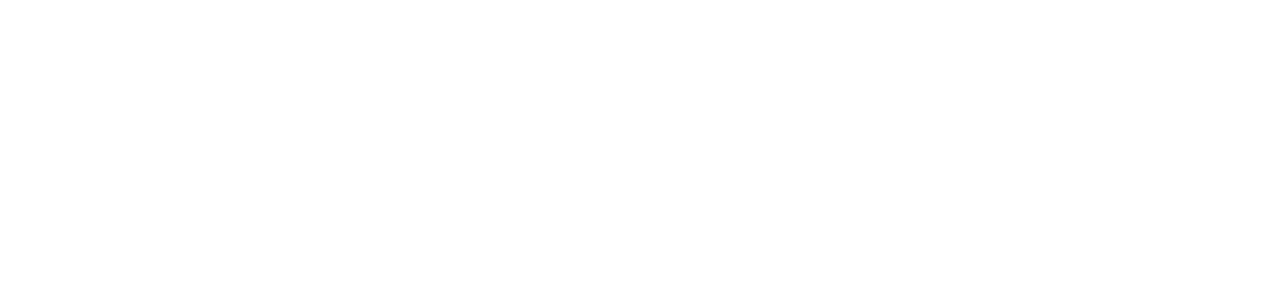
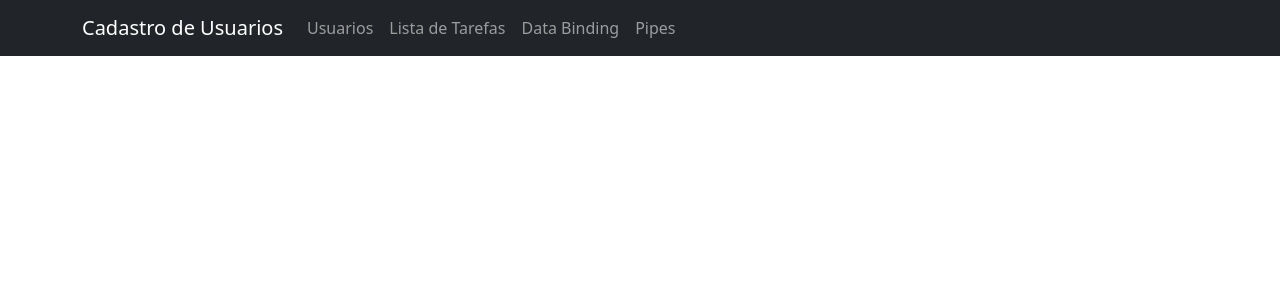
Before and after one commit to eskokado/dio-crud-angular-2022, an Angular app: page / in a window 1280 px wide. Shown: the top 300 px of the page. Built offline with nearby package versions, Linux system fonts and the light colour scheme.

Commit message:
feat: component header

```diff
--- a/src/app/app.component.html
+++ b/src/app/app.component.html
@@ -1 +1,8 @@
-<router-outlet></router-outlet>
+<app-header></app-header>
+<section class="container d-flex align-items-center justify-content-center">
+  <div class="row w-100">
+    <div class="col-12">
+      <router-outlet></router-outlet>
+    </div>
+  </div>
+</section>
--- a/src/app/app.module.ts
+++ b/src/app/app.module.ts
@@ -3,10 +3,12 @@
 
 import { AppRoutingModule } from './app-routing.module';
 import { AppComponent } from './app.component';
+import { HeaderComponent } from './components/header/header.component';
 
 @NgModule({
   declarations: [
-    AppComponent
+    AppComponent,
+    HeaderComponent
   ],
   imports: [
     BrowserModule,
--- /dev/null
+++ b/src/app/components/header/header.component.html
@@ -0,0 +1,25 @@
+<nav class="navbar navbar-expand-lg navbar-dark bg-dark">
+  <div class="container">
+    <a routerLink="/" class="navbar-brand">Cadastro de Usuarios</a>
+    <button class="navbar-toggler" type="button" data-toggle="collapse" data-target="#navbarSupportedContent" aria-controls="navbarSupportedContent" aria-expanded="false" aria-label="Toggle navigation">
+      <span class="navbar-toggler-icon"></span>
+    </button>
+
+    <div class="collapse navbar-collapse" id="navbarSupportedContent">
+      <ul class="navbar-nav mr-auto">
+        <li class="nav-item">
+          <a routerLink="/" class="nav-link">Usuarios</a>
+        </li>
+        <li class="nav-item">
+          <a routerLink="/todo" class="nav-link">Lista de Tarefas</a>
+        </li>
+        <li class="nav-item">
+          <a routerLink="/data-binding" class="nav-link">Data Binding</a>
+        </li>
+        <li class="nav-item">
+          <a routerLink="/pipes" class="nav-link">Pipes</a>
+        </li>
+      </ul>
+    </div>
+  </div>
+</nav>
--- /dev/null
+++ b/src/app/components/header/header.component.ts
@@ -0,0 +1,15 @@
+import { Component, OnInit } from '@angular/core';
+
+@Component({
+  selector: 'app-header',
+  templateUrl: './header.component.html',
+  styleUrls: ['./header.component.css']
+})
+export class HeaderComponent implements OnInit {
+
+  constructor() { }
+
+  ngOnInit(): void {
+  }
+
+}
```
Also changed, not shown: src/app/components/header/header.component.css (added), 1 other file (tests, documents, lock files or other folders).
